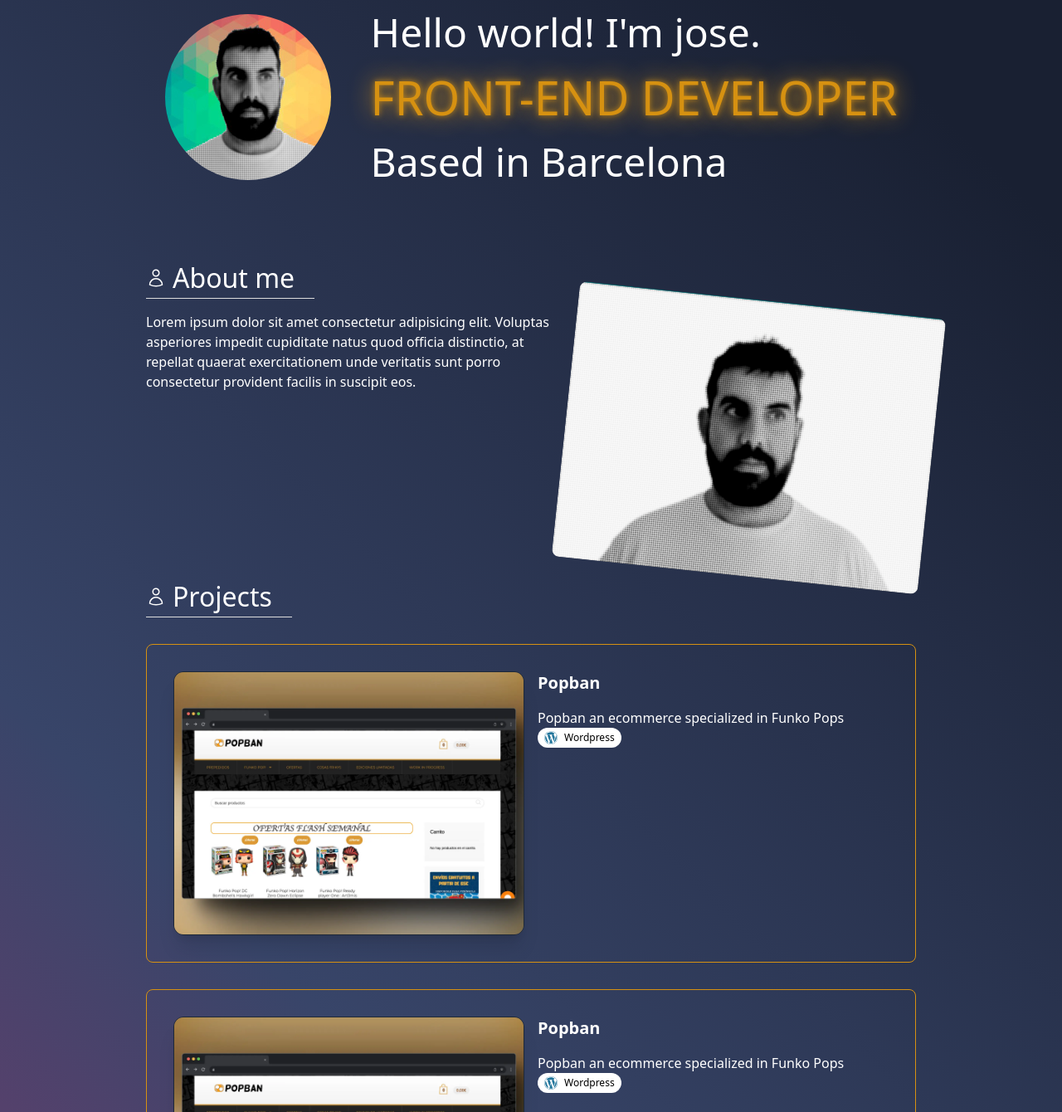
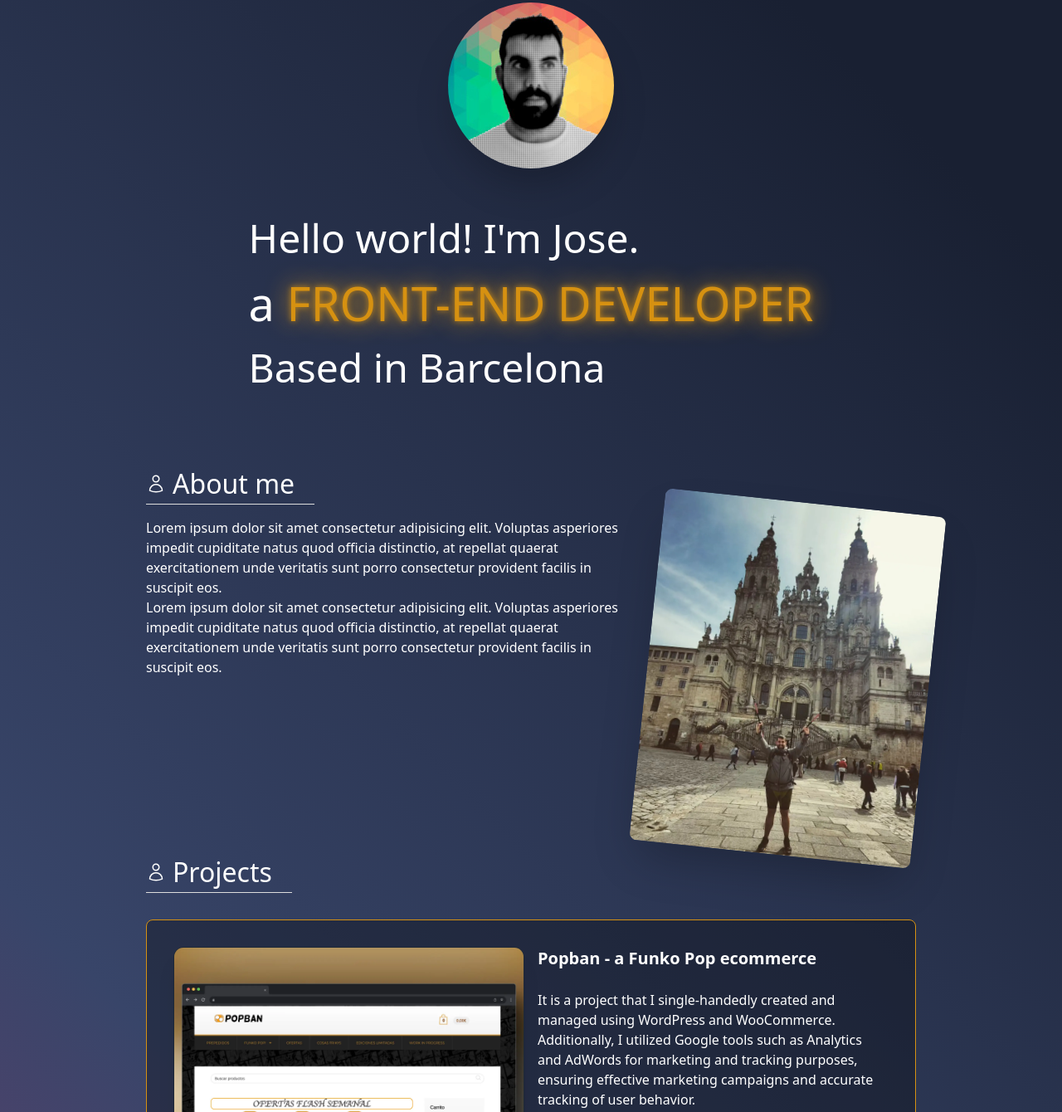
Before and after one commit to Elegidoadedo/Website-Portfolio, an Astro site in the folder astro-2024/: page / in a window 1280 px wide. Shown: the part 217-1557 px from the top of the page at 83% size. Built offline with nearby package versions, Linux system fonts and the light colour scheme; Astro itself is replaced by a stand-in of ours; what @tailwindcss/nesting would draw is missing.

Commit message:
Added ew image and some styles

```diff
--- a/astro-2024/src/components/About.astro
+++ b/astro-2024/src/components/About.astro
@@ -5,18 +5,27 @@
 <section id="about">
   <SectionTitle title="About me" icon="user" />
   <section class="flex flex-wrap justify-between md:flex-nowrap gap-8">
+    <div>
       <p>
         Lorem ipsum dolor sit amet consectetur adipisicing elit. Voluptas
         asperiores impedit cupiditate natus quod officia distinctio, at repellat
         quaerat exercitationem unde veritatis sunt porro consectetur provident
         facilis in suscipit eos.
       </p>
+      <p>
+        Lorem ipsum dolor sit amet consectetur adipisicing elit. Voluptas
+        asperiores impedit cupiditate natus quod officia distinctio, at repellat
+        quaerat exercitationem unde veritatis sunt porro consectetur provident
+        facilis in suscipit eos.
+      </p>
+    </div>
     <picture>
       <img
-        src="images/grey-photo.png"
+        src="images/about-me-camino.webp"
         alt="Profile picture"
-        class="rounded-lg rotate-6 hover:rotate-0 transition-transform duration-300 ease-in-out md:scale-110 md:hover:scale-105"
-        width="100%"
+        class="rounded-lg rotate-6 hover:rotate-0 transition-transform duration-300 ease-in-out md:scale-110 md:hover:scale-105 border-gray-800 shadow-2xl"
+        width="900"
+        aspect-ratio="1/1"
       />
     </picture>
   </section>
--- a/astro-2024/src/components/Card.astro
+++ b/astro-2024/src/components/Card.astro
@@ -13,11 +13,13 @@
 console.log("props", Astro.props);
 ---
 
-<article class="w-full p-8 flex flex-rap md:flex-nowrap card my-8 gap-4">
+<article
+  class="w-full p-8 flex flex-rap md:flex-nowrap card my-8 gap-4 bg-transparent/[0.3]"
+>
   <section class="w-full md:w-1/2">
     <picture>
       <div
-        class="relative flex flex-col items-center col-span-6 row-span-5 gap-8 transition duration-500 ease-in-out transform shadow-xl overflow-clip rounded-xl sm:rounded-xl md:hover:-translate-y-1 md:group-hover:shadow-2xl lg:border lg:border-gray-800 lg:hover:border-gray-700 lg:hover:bg-gray-800/50"
+        class="relative flex flex-col items-center col-span-6 row-span-5 gap-8 transition duration-500 ease-in-out transform shadow-xl overflow-clip rounded-xl sm:rounded-xl md:hover:-translate-y-1 md:hover:shadow-2xl border border-gray-800 hover:border-gray-700 hover:bg-gray-800/50"
       >
         <img
           src={image}
@@ -26,7 +28,7 @@
       </div>
     </picture>
   </section>
-  <section class="w-full md:w-1/2 flex flex-col">
+  <section class="w-full md:w-1/2 flex flex-col gap-2">
     <h4 class="text-xl font-bold mb-4">{name}</h4>
     <p>{description}</p>
     <ul class="flex flex-row mb-2 gap-x-2">
--- a/astro-2024/src/components/Hero.astro
+++ b/astro-2024/src/components/Hero.astro
@@ -2,14 +2,14 @@
   <picture>
     <img
       width="200"
-      class="rounded-full"
+      class="rounded-full border-gray-800 shadow-2xl"
       src="images/colorfull-photo.jpeg"
       alt="profile photo"
     />
   </picture>
   <section>
-    <h2>Hello world! I'm jose.</h2>
-    <h1 class="glowText">Front-end Developer</h1>
+    <h2>Hello world! I'm Jose.</h2>
+    <h1>a <span class="glowText">Front-end Developer</span></h1>
     <h2>Based in Barcelona</h2>
   </section>
 </div>
--- a/astro-2024/src/content/projects.json
+++ b/astro-2024/src/content/projects.json
@@ -1,9 +1,9 @@
 [
   {
-    "name": "Popban",
+    "name": "Popban - a Funko Pop ecommerce",
     "link": "https://popban.com",
     "image": "images/popban-screen.webp",
-    "description": "Popban an ecommerce specialized in Funko Pops",
+    "description": "It is a project that I single-handedly created and managed using WordPress and WooCommerce. Additionally, I utilized Google tools such as Analytics and AdWords for marketing and tracking purposes, ensuring effective marketing campaigns and accurate tracking of user behavior.",
     "stack": [
       "WORDPRESS"
     ]
```
Also changed, not shown: astro-2024/public/images/about-me-camino.webp (added). Lines whose indentation alone changed are shown as unchanged.
